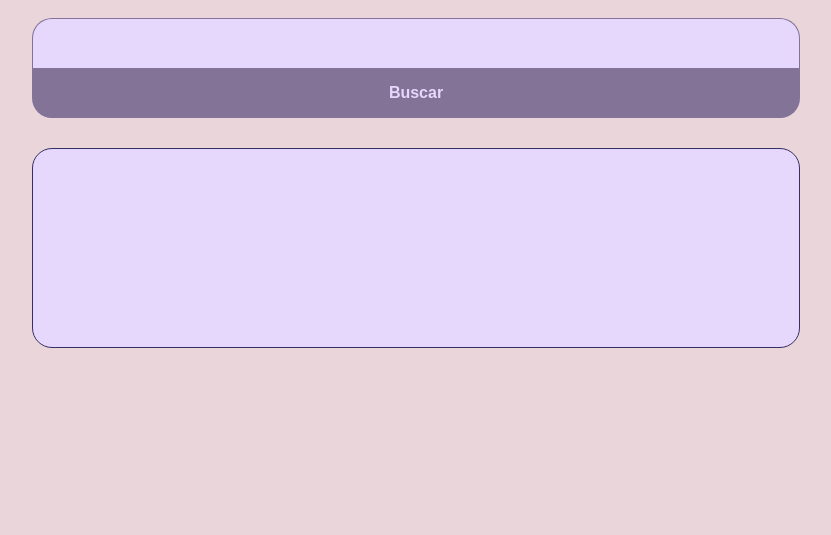
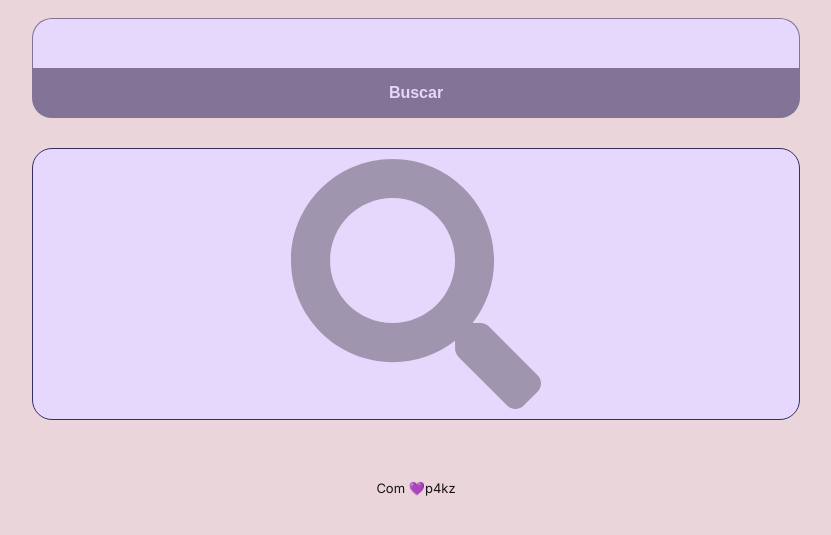
Before and after one commit to p4kz/app-cep, a website: page index.html in a window 1280 px wide. Shown: the part 97-632 px from the top of the page, without its empty margins (224-1055 px from the left). Drawn offline with Linux system fonts and the light colour scheme.

Commit message:
add img in home / footer

```diff
--- a/index.html
+++ b/index.html
@@ -21,6 +21,7 @@
         </div>
         <section id="container">
           <div class="result">
+            <img src="./src/img/search-solid.svg" alt="" srcset="">
             <div class="box-warning">
               <p class="cep-invalid">O0PS! :(</p>
               <p class="cep-length">Tamanho de CEP invalido</p>
@@ -53,6 +54,9 @@
         </section>
       </div>
     </main>
+    <footer>
+      <p>Com 💜</p><a href="https://github.com/p4kz" target="_blank">p4kz</a>
+    </footer>
     <script src="./src/js/main.js"></script>
   </body>
 </html>
--- a/src/css/global.css
+++ b/src/css/global.css
@@ -54,3 +54,21 @@ input {
 p {
   color: var(--font);
 }
+
+footer {
+  display: flex;
+  flex-direction: row;
+  justify-content: center;
+  font-size: 1.3rem;
+  width: 100%;
+  margin: 6rem 0 2rem 0;
+}
+
+footer a {
+  color: var(--font);
+  text-decoration: none;
+}
+
+footer a:hover{
+  color: #260;
+}
--- a/src/css/styles.css
+++ b/src/css/styles.css
@@ -100,6 +100,11 @@
   background: var(--secundary);
 }
 
+.result img{
+  opacity: .3;
+  width: 25rem;
+}
+
 .result-input {
   width: 40rem;
   min-height: 15rem;
--- a/src/js/main.js
+++ b/src/js/main.js
@@ -6,10 +6,13 @@ const formatted = document.querySelector('.formatted')
 const msgCopy = document.querySelector('.msg-copy')
 const isOk = document.querySelector('.box-sucess')
 const warning = document.querySelector('.box-warning')
+const img = document.querySelector('.result img')
 
 function getCep() {
   if (textUser.value != '') {
     let cep = textUser.value
+
+    display(img, off)
 
     const options = {
       method: 'GET',
```
Also changed, not shown: src/img/search-solid.svg (added).
